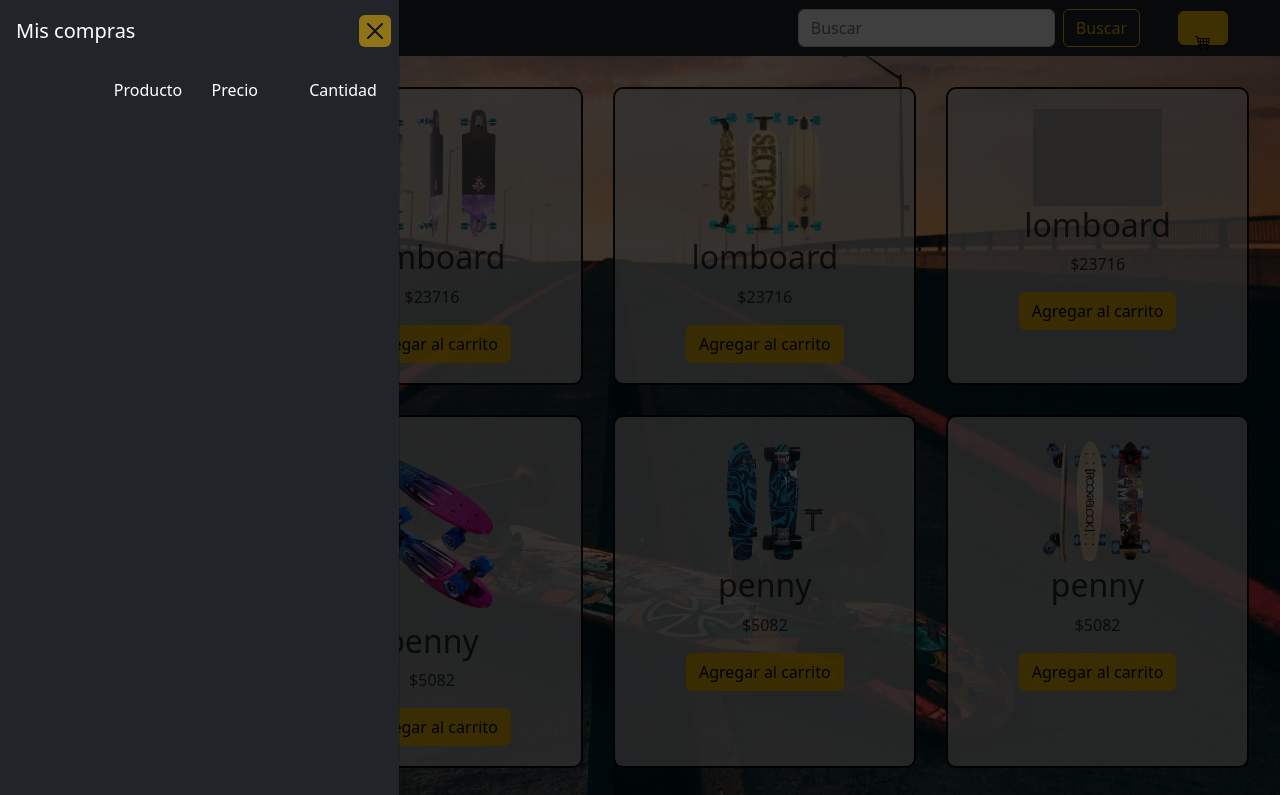
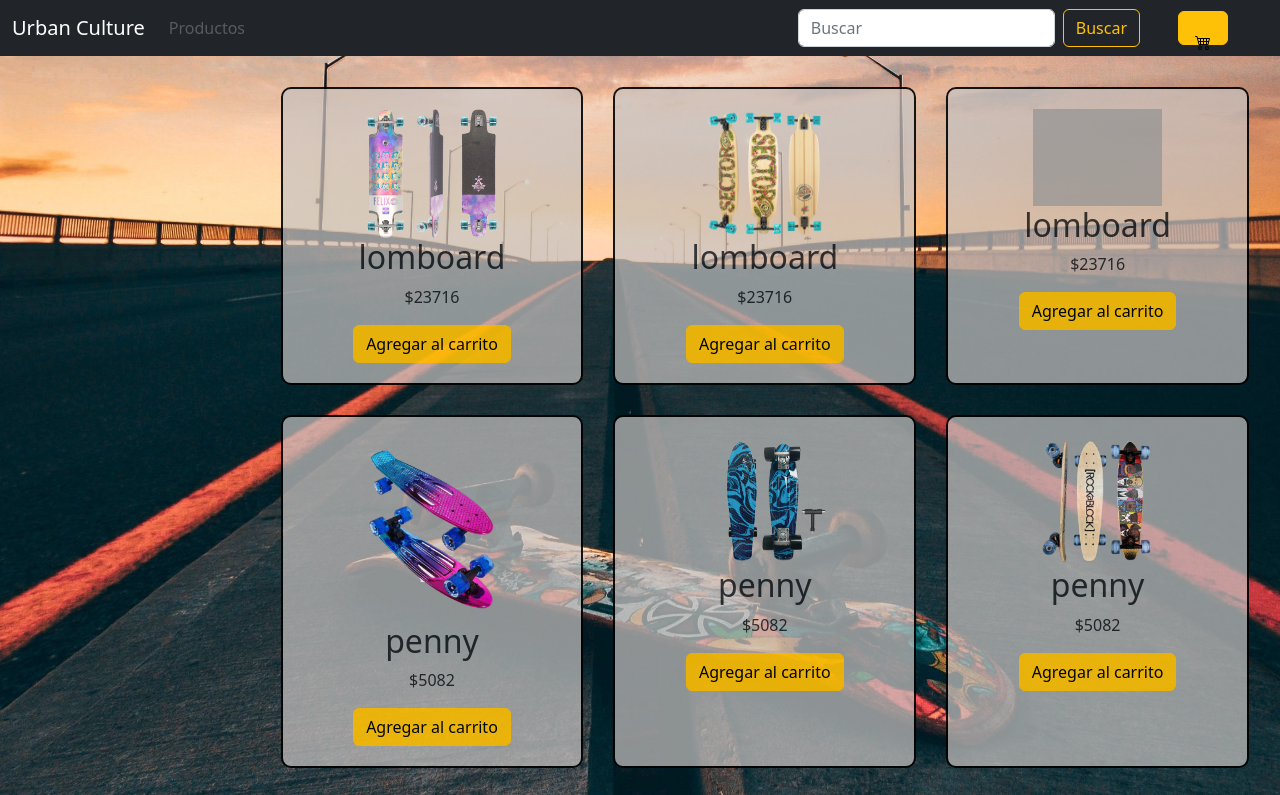
Before and after one commit to Diego-Santellan/Tienda-urbana, a plain HTML site: page index.html in a window 1280 px wide. Shown: the top 795 px of the page. Drawn offline with nearby package versions, Linux system fonts and the light colour scheme; some packages are replaced by stand-ins of ours; grey boxes are pictures that could not be loaded; a script that the page names is missing.

Commit message:
arreglo del alert

```diff
--- a/index.html
+++ b/index.html
@@ -33,13 +33,15 @@
             </div>
         </nav>
         <div id="carrito">
+
+
                 <button id="carrito" class="btn btn-warning text-bg-warning p-3" type="button" data-bs-toggle="offcanvas" data-bs-target="#staticBackdrop" aria-controls="staticBackdrop">
                     <svg xmlns="http://www.w3.org/2000/svg" width="16" height="16" fill="currentColor" class="bi bi-cart4" viewBox="0 0 16 16">
                         <path d="M0 2.5A.5.5 0 0 1 .5 2H2a.5.5 0 0 1 .485.379L2.89 4H14.5a.5.5 0 0 1 .485.621l-1.5 6A.5.5 0 0 1 13 11H4a.5.5 0 0 1-.485-.379L1.61 3H.5a.5.5 0 0 1-.5-.5zM3.14 5l.5 2H5V5H3.14zM6 5v2h2V5H6zm3 0v2h2V5H9zm3 0v2h1.36l.5-2H12zm1.11 3H12v2h.61l.5-2zM11 8H9v2h2V8zM8 8H6v2h2V8zM5 8H3.89l.5 2H5V8zm0 5a1 1 0 1 0 0 2 1 1 0 0 0 0-2zm-2 1a2 2 0 1 1 4 0 2 2 0 0 1-4 0zm9-1a1 1 0 1 0 0 2 1 1 0 0 0 0-2zm-2 1a2 2 0 1 1 4 0 2 2 0 0 1-4 0z"/>
                     </svg>
                 </button>
 
-            <div class="offcanvas offcanvas-start show text-bg-dark" data-bs-backdrop="static" tabindex="-1" id="staticBackdrop" aria-labelledby="staticBackdropLabel">
+                <div class="offcanvas offcanvas-start text-bg-dark" data-bs-backdrop="static" tabindex="-1" id="staticBackdrop" aria-labelledby="staticBackdropLabel">
                     <div class="offcanvas-header">
                         <h5 class="offcanvas-title" id="staticBackdropLabel">Mis compras</h5>
                         <button type="button" class="btn btn-warning btn-close bg-warning" data-bs-dismiss="offcanvas" aria-label="Close"></button>
@@ -53,7 +55,36 @@
                         </div>
                     </div>
                 </div>
+
+            <!--
+
+                <button class="btn btn-primary" type="button" data-bs-toggle="offcanvas" data-bs-target="#offcanvasExample" aria-controls="offcanvasExample">
+                    Button with data-bs-target
+                </button>
+
+                <div class="offcanvas offcanvas-start" tabindex="-1" id="offcanvasExample" aria-labelledby="offcanvasExampleLabel">
+                    <div class="offcanvas-header">
+                        <h5 class="offcanvas-title" id="offcanvasExampleLabel">Offcanvas</h5>
+                        <button type="button" class="btn-close" data-bs-dismiss="offcanvas" aria-label="Close"></button>
                     </div>
+                    <div class="offcanvas-body">
+                        <div>
+                            Some text as placeholder. In real life you can have the elements you have chosen. Like, text, images, lists, etc.
+                        </div>
+                        <div class="dropdown mt-3">
+                            <button class="btn btn-secondary dropdown-toggle" type="button" data-bs-toggle="dropdown">
+                                Dropdown button
+                            </button>
+                            <ul class="dropdown-menu">
+                                <li><a class="dropdown-item" href="#">Action</a></li>
+                                <li><a class="dropdown-item" href="#">Another action</a></li>
+                                <li><a class="dropdown-item" href="#">Something else here</a></li>
+                            </ul>
+                        </div>
+                    </div>
+                </div>
+            </div>
+        -->
 
     </header>
 
--- a/todo/js/main.js
+++ b/todo/js/main.js
@@ -10,8 +10,8 @@ document.addEventListener('DOMContentLoaded', () =>{
 
 const alerta = document.querySelector ("#btnBusqueda");
 
-alerta.addEventListener('click', () => {
-
+alerta.addEventListener('click', (e) => {
+    e.preventDefault();
     Swal.fire({
         title: 'Esta funcion todavia no se encuentra disponible.',
         width: 600,
```
Lines whose indentation alone changed are shown as unchanged.
